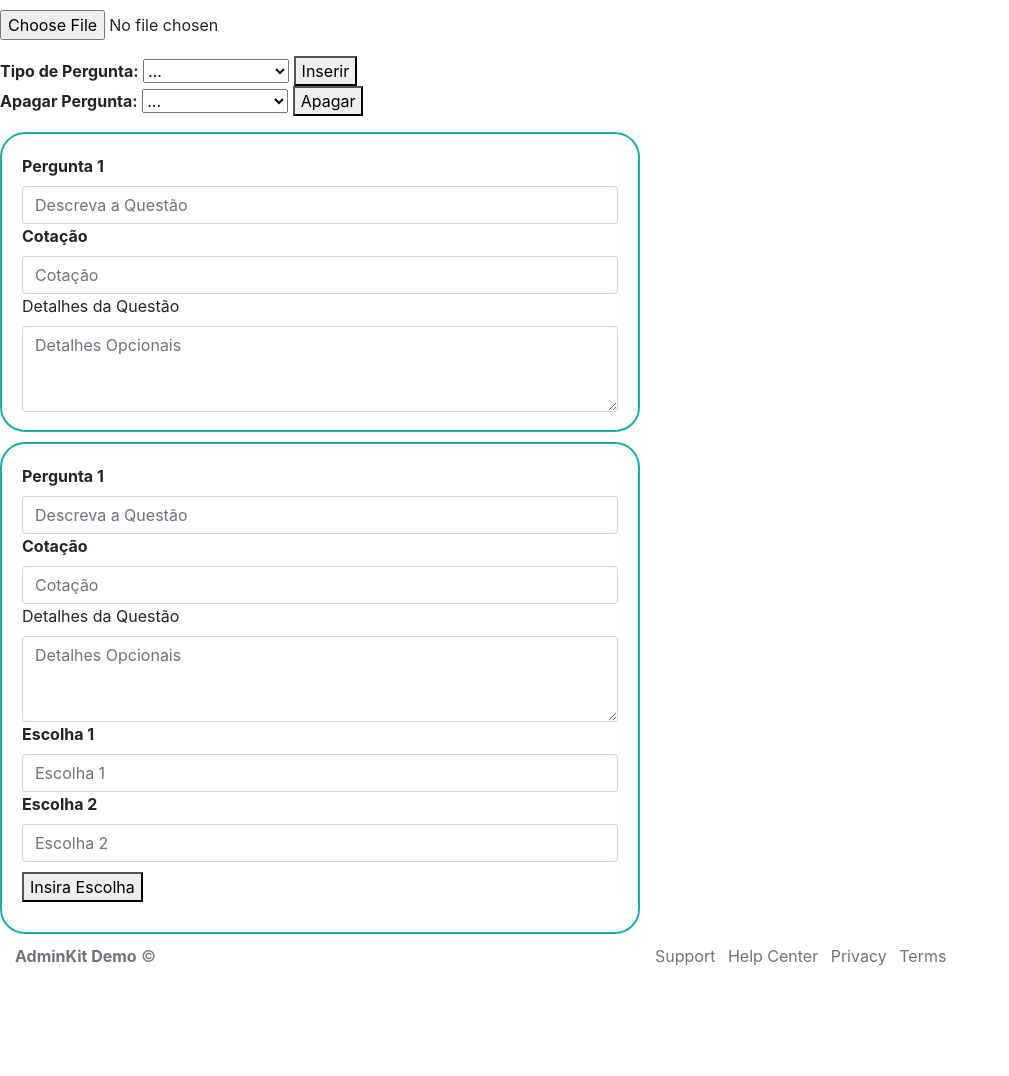
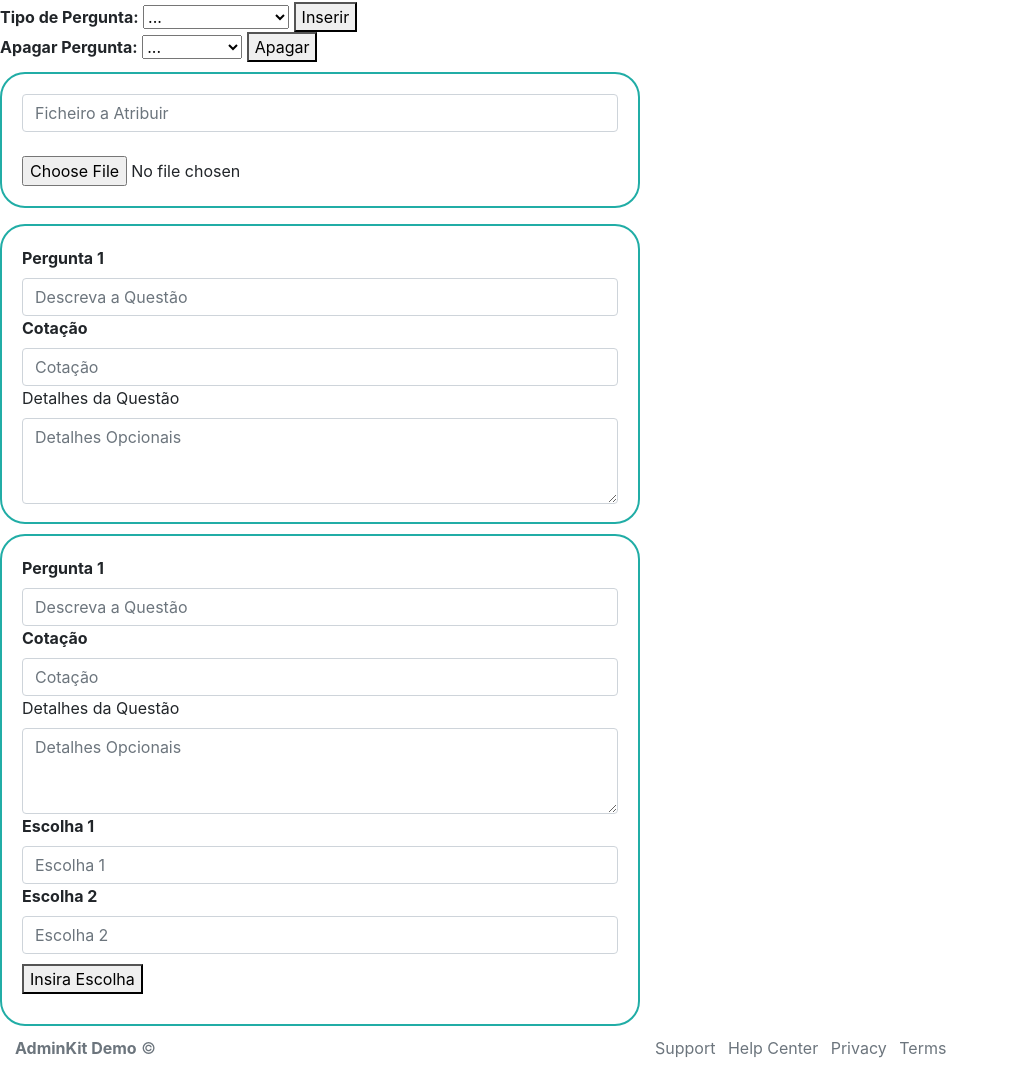
Before and after one commit to V4lk01/PWResultados, a Flask app: template templates/test.html in a window 1280 px wide. Shown: the part 375-1451 px from the top of the page, without its empty margins (0-1009 px from the left). Before the commit the page ends 1341 px from the top, so only its background shows below. Run offline with Flask 2, Linux system fonts and the light colour scheme; the template is opened without the code that fills it, so the values that code supplies are empty; some libraries are stand-ins or nearby versions.

Commit message:
Add files via upload
Adicionei funções de formulário (AINDA EM DESENVOLVIMENTO):

Questões feitas: Multipla, Ficheiro, Aberta

- Adicionar questões
- Remover funções (AINDA NÃO IMPLEMENTADO

```diff
--- a/templates/test.html
+++ b/templates/test.html
@@ -28,6 +28,15 @@
   .insertChoice{
     margin-top: 10px;
     margin-bottom: 10px;
+  }
+
+  .fileInsertQuestion{
+    border-radius: 25px;
+    border: 2px solid #21ada6;
+    padding: 20px;
+    margin-top:10px;
+    margin-bottom:10px;
+    width: 50%;
   }
 </style>
 
@@ -73,20 +82,16 @@ Concurso ID: {{contest_id}}
 
 </div>
 <div>
-<form>
-  <div class="form-group">
-    <label for="inputFile">{{questions[0].description}}</label>
-    <input type="file" class="form-control-file" id="inputFile">
-  </div>
   <div class="formCreator">
     <span>
     <b>Tipo de Pergunta:</b>
-      <select class="miniSelect" aria-label="Pergunta a criar">
+      <select class="miniSelect" id="questionSelector" aria-label="Pergunta a criar">
         <option selected>...</option>
         <option value="multipleChoice">Escolha Múltipla</option>
         <option value="openAnswer">Pergunta Aberta</option>
+        <option value="fileAnswer">Ficheiro</option>
       </select>
-      <button name="generateQuestion" onclick="">
+      <button name="generateQuestion" onclick="generateQuestion()">
         Inserir
       </button>
     </span>
@@ -94,19 +99,26 @@ Concurso ID: {{contest_id}}
   <div class="deleteQuestion">
     <span>
       <b>Apagar Pergunta:</b>
-        <select class="miniSelect" aria-label="Apagar Pergunta...">
+        <select class="miniSelect" id="deleteSelect" aria-label="Apagar Pergunta...">
           <option selected>...</option>
-          <option value="1">Escolha Múltipla</option>
-          <option value="2">Pergunta Aberta</option>
+          <option value="1">Pergunta1</option>
+          <option value="2">Pergunta2</option>
         </select>
-        <button name="generateQuestion" onclick="">
+        <button id="deleteQuestionButton" onclick="deleteQuestion()">
           Apagar
         </button>
       </span>
   </div>
 
+<form>
+<div class="fileInsertQuestion">
+    <input type="text" class="form-control" id="fileInsertQuestion1" aria-describedby="questionDescription" placeholder="Ficheiro a Atribuir">
+    <br>
+    <input type="file" class="form-control-file" id="inputFile">
 </div>
-<div class="dynamicElementOpenAnswer">
+
+</div>
+<div class="dynamicElementOpenAnswer" id="openAns">
   <label for="question1"><b>Pergunta 1</b></label>
 
   <input type="text" class="form-control" id="question1" aria-describedby="scoreQuestion1" placeholder="Descreva a Questão">
@@ -118,7 +130,7 @@ Concurso ID: {{contest_id}}
 
 </div>
 
-<div class="dynamicElementMultipleChoice">
+<div class="dynamicElementMultipleChoice" id="mulChoice">
   <label for="question2"><b>Pergunta 1</b></label>
   <input type="text" class="form-control" id="question2" aria-describedby="scoreQuestion1" placeholder="Descreva a Questão">
 
@@ -139,19 +151,76 @@ Concurso ID: {{contest_id}}
 
 
 </div>
+<div class="insertQuestionsBelow">
+
+</div>
 
 </form>
-{% endblock body %}
-
 
 
 <script>
 
-  function generateQuestion(){
+  function generateQuestion(){ // FALTA POR IDS POR PERGUNTA E AFINS
+      var selectedOption = document.getElementById('questionSelector');
+      var div = document.createElement('div')
+      var countDivs;
+
+     if(selectedOption.options[selectedOption.selectedIndex].value == "openAnswer"){
+       div.innerHTML = `<div class="dynamicElementOpenAnswer" id="openAns">
+        <label for="question1"><b>Pergunta 1</b></label>
+
+        <input type="text" class="form-control" id="question1" aria-describedby="scoreQuestion1" placeholder="Descreva a Questão">
+        <label for="scoreQuestion1"><b>Cotação</b></label>
+
+        <input type="text" class="form-control" id="scoreQuestion1" aria-describedby="questionDescription" placeholder="Cotação">
+        <label for="textoArea1">Detalhes da Questão</label>
+        <textarea class="form-control" id="textoArea1" rows="3" placeholder ="Detalhes Opcionais"></textarea>
+
+      </div>`;
+      document.querySelector('div.insertQuestionsBelow').appendChild(div);
+     }
+
+     else if(selectedOption.options[selectedOption.selectedIndex].value == "multipleChoice"){
+      div.innerHTML = `<div class="dynamicElementMultipleChoice" id="mulChoice">
+        <label for="question2"><b>Pergunta 1</b></label>
+        <input type="text" class="form-control" id="question2" aria-describedby="scoreQuestion1" placeholder="Descreva a Questão">
+
+        <label for="scoreQuestion1"><b>Cotação</b></label>
+        <input type="text" class="form-control" id="scoreQuestion2" aria-describedby="questionDescription" placeholder="Cotação">
+
+        <label for="textoArea1">Detalhes da Questão</label>
+        <textarea class="form-control" id="textoArea2" rows="3" placeholder ="Detalhes Opcionais"></textarea>
+
+        <label for="choice1"><b>Escolha 1</b></label>
+        <input type="text" class="form-control" id="question2choice1" aria-describedby="choice1" placeholder="Escolha 1">
+        <label for="choice1"><b>Escolha 2</b></label>
+        <input type="text" class="form-control" id="question2choice2" aria-describedby="choice2" placeholder="Escolha 2">
+
+        <div class="insertChoice">
+          <button type="button" onclick="">Insira Escolha</button>
+        </div>`;
+     document.querySelector('div.insertQuestionsBelow').appendChild(div);
+    }
+
+    else if(selectedOption.options[selectedOption.selectedIndex].value == "fileAnswer"){
+      div.innerHTML = `<div class="fileInsertQuestion">
+        <input type="text" class="form-control" id="fileInsertQuestion1" aria-describedby="questionDescription" placeholder="Ficheiro a Atribuir">
+        <br>
+        <input type="file" class="form-control-file" id="inputFile">
+    </div>`;
+     document.querySelector('div.insertQuestionsBelow').appendChild(div);
+    }
 
 
 
   }
 
+  function deleteQuestion(){ // POR DESENVOLVER
+
+    var questions = document.querySelectorAll("div.fileInsertQuestion,div.dynamicElementOpenAnswer,div.dynamicElementMultipleChoice");
+    console.log(questions[0]);
+  }
 
 </script>
+
+{% endblock body %}
```
